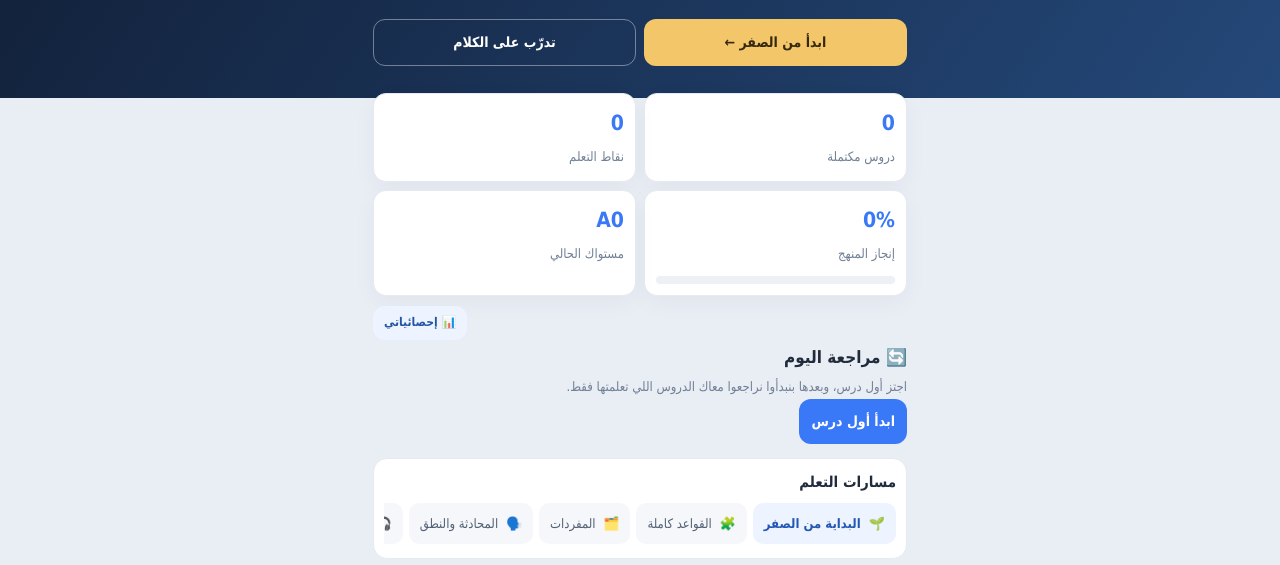
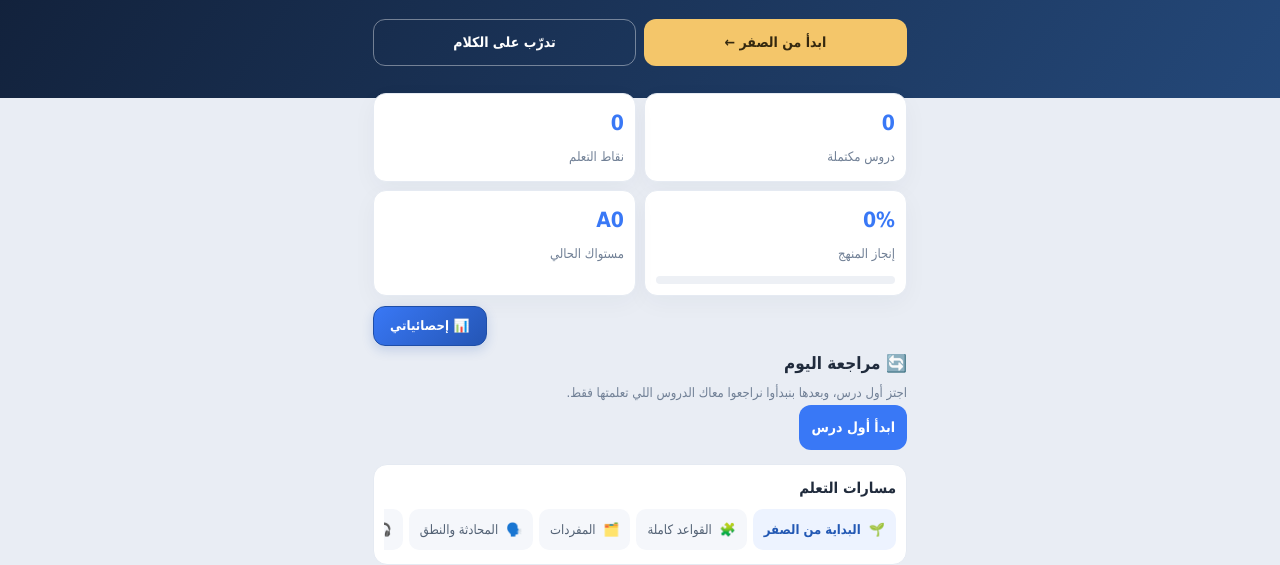
Before and after one commit to moad3mk/english-academy, a plain HTML site: page index.html in a window 1280 px wide. Shown: the part 257-822 px from the top of the page. Drawn offline with Linux system fonts and the light colour scheme.

Commit message:
Make learner statistics button more visible

```diff
--- a/index.html
+++ b/index.html
@@ -41,6 +41,7 @@ html,body{width:100%;max-width:100%;overflow-x:hidden}body{font-size:15px}.shell
 header{padding:15px 0 24px}.topbar{gap:8px}.logo{font-size:20px}.toplinks{display:none!important}.hero{display:block;padding:25px 0 8px}.hero h1{font-size:32px}.hero p{font-size:14px}.hero-art{display:none}.hero .actions{display:grid;grid-template-columns:1fr 1fr;gap:8px}.btn{min-height:44px;padding:10px 12px;font-size:14px}
 main{padding:14px 0 40px}.dashboard{grid-template-columns:repeat(2,minmax(0,1fr));gap:8px}.metric{padding:11px;border-radius:13px}.metric strong{font-size:21px}.app{display:flex;flex-direction:column;gap:12px;margin-top:14px}.sidebar{position:static;order:0;width:100%}.sidebox{padding:10px;margin-bottom:8px;border-radius:14px}.sidehead{margin-bottom:7px}.nav{display:flex;overflow-x:auto;gap:6px;padding-bottom:4px;scrollbar-width:thin}.nav button{white-space:nowrap;flex:0 0 auto;padding:9px 11px;background:#f5f7fb;font-size:13px}.nav .ico{width:auto;margin-left:4px}.sidebar .sidebox:nth-child(2){display:none}.content{width:100%;min-width:0}.sectionhead{align-items:flex-start;flex-direction:column;gap:8px}.sectionhead h2{font-size:22px}.search{width:100%;min-width:0}.coursegrid{grid-template-columns:1fr;gap:9px}.course{padding:14px;border-radius:14px}.course:hover{transform:none}.levelbanner{padding:13px}.lesson h2{font-size:23px}.lesson h3{font-size:17px}.lesson-box{padding:12px}.en{font-size:18px}table{display:block;overflow-x:auto;white-space:nowrap}.coach-panel{padding:12px}.coach-chat{min-height:150px;padding:10px;max-height:48vh;overflow-y:auto}.coach-bubble{max-width:96%;font-size:14px}.coach-controls{display:grid;grid-template-columns:1fr 1fr}.coach-input{min-height:48px;font-size:16px}.phrase{align-items:flex-start;padding:10px 2px}.coach-feedback{font-size:14px}footer{padding:18px 10px}
 @media(min-width:561px){body{background:#e9edf4}.shell{max-width:560px}.app{display:flex;flex-direction:column}.sidebar{position:static}.hero-art{display:none}}
+ .stats-open-btn{background:linear-gradient(135deg,#3978f6,#2455b4);color:#fff;border:1px solid #1e4ea8;border-radius:12px;min-height:40px;padding:7px 16px;font-size:13px;font-weight:900;box-shadow:0 4px 12px #2455b433;letter-spacing:.1px}.stats-open-btn:active{transform:translateY(1px);box-shadow:0 2px 6px #2455b433}
 </style></head>
 <body>
 <header><div class="shell">
@@ -56,7 +57,7 @@ main{padding:14px 0 40px}.dashboard{grid-template-columns:repeat(2,minmax(0,1fr)
   <div class="metric"><strong id="level">A0</strong><span>مستواك الحالي</span></div>
  </section>
 
- <div style="display:flex;justify-content:flex-end;margin:10px 0 2px"><button class="btn soft" style="min-height:34px;padding:6px 11px;font-size:12px" onclick="openStats()">📊 إحصائياتي</button></div>
+ <div style="display:flex;justify-content:flex-end;margin:10px 0 2px"><button class="btn stats-open-btn" onclick="openStats()">📊 إحصائياتي</button></div>
  <section id="statsPanel" class="card" style="display:none;margin:10px 0 16px">
   <div class="sectionhead"><div><h2 style="font-size:20px;margin:0">📊 إحصائيات تقدمك</h2><div class="muted" style="font-size:12px">أرقامك الفعلية على هذا الجهاز والمتصفح</div></div><button class="btn soft" onclick="closeStats()">إغلاق ✕</button></div>
   <div class="dashboard" style="margin:0">
```
